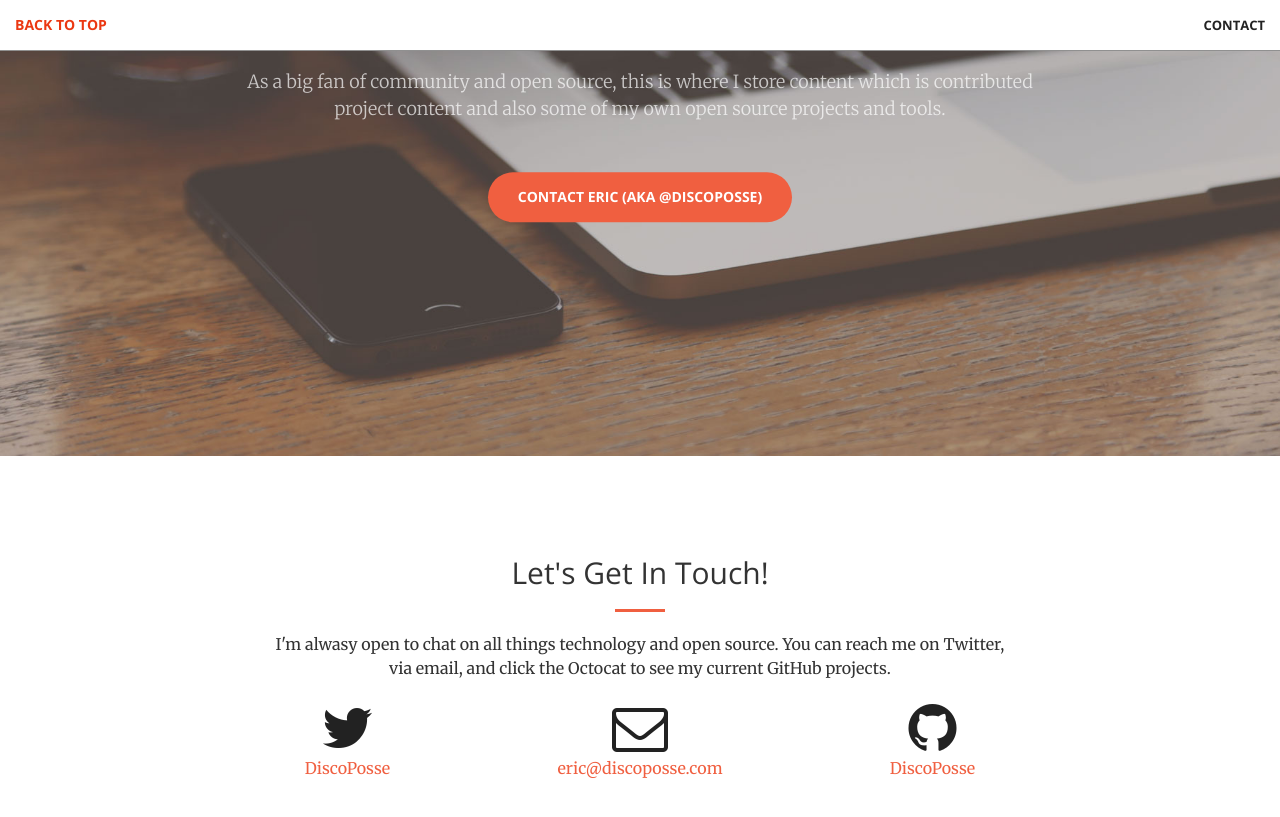
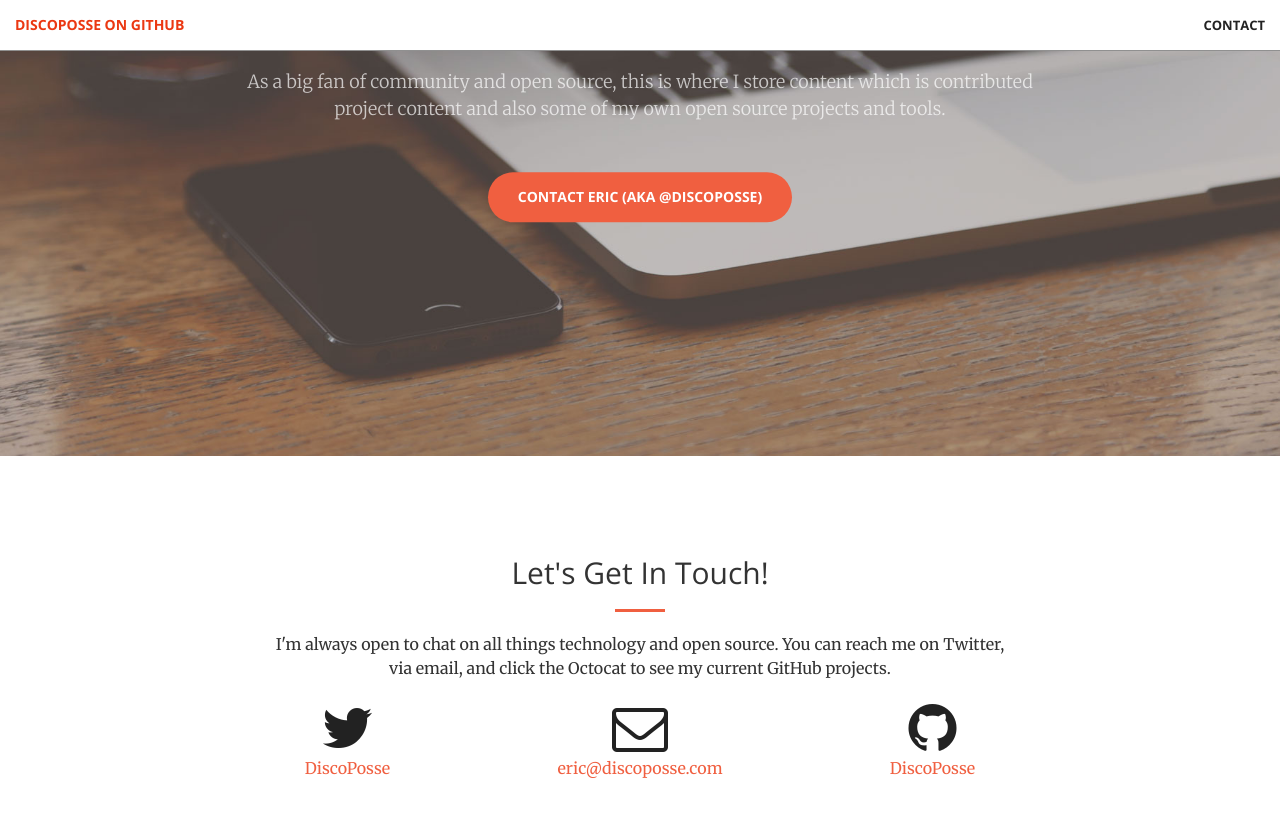
Before and after one commit to discoposse/discoposse.github.io, a Jekyll site: the page built from index.html, in a window 1280 px wide and 900 px high, scrolled down 444 px. Shown: the top 817 px of the window. Built offline with Jekyll 4.4.1, drawn with Linux system fonts in a browser that asks for light colours.

Commit message:
fixed typo in contact and nav link updated

```diff
--- a/_includes/contact.html
+++ b/_includes/contact.html
@@ -4,7 +4,7 @@
             <div class="col-lg-8 col-lg-offset-2 text-center">
                 <h2 class="section-heading">Let's Get In Touch!</h2>
                 <hr class="primary">
-                <p>I'm alwasy open to chat on all things technology and open source.  You can reach me on Twitter, via email, and click the Octocat to see my current GitHub projects.</p>
+                <p>I'm always open to chat on all things technology and open source.  You can reach me on Twitter, via email, and click the Octocat to see my current GitHub projects.</p>
             </div>
         <div class="col-lg-2 col-lg-offset-2 text-center">
             <a href="https://twitter.com/{{ site.twitter_username }}">
--- a/_includes/nav.html
+++ b/_includes/nav.html
@@ -8,7 +8,7 @@
                 <span class="icon-bar"></span>
                 <span class="icon-bar"></span>
             </button>
-            <a class="navbar-brand page-scroll" href="#page-top">Back to Top</a>
+            <a class="navbar-brand page-scroll" href="#page-top">DiscoPosse on GitHub</a>
         </div>
 
         <!-- Collect the nav links, forms, and other content for toggling -->
```
